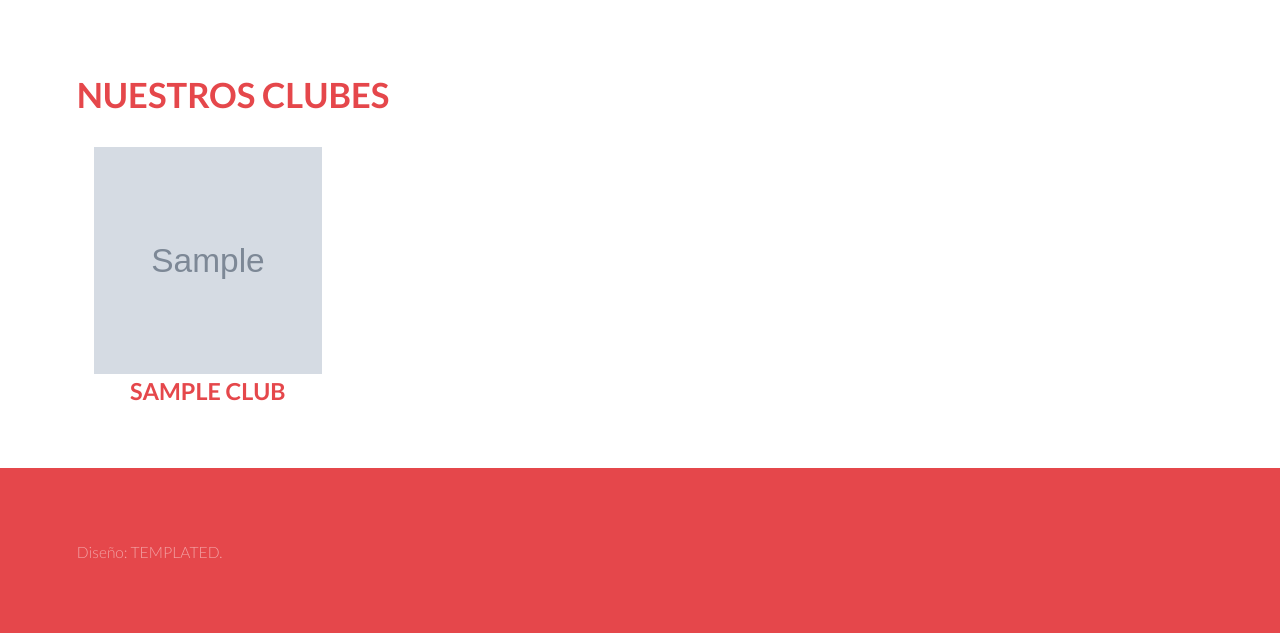
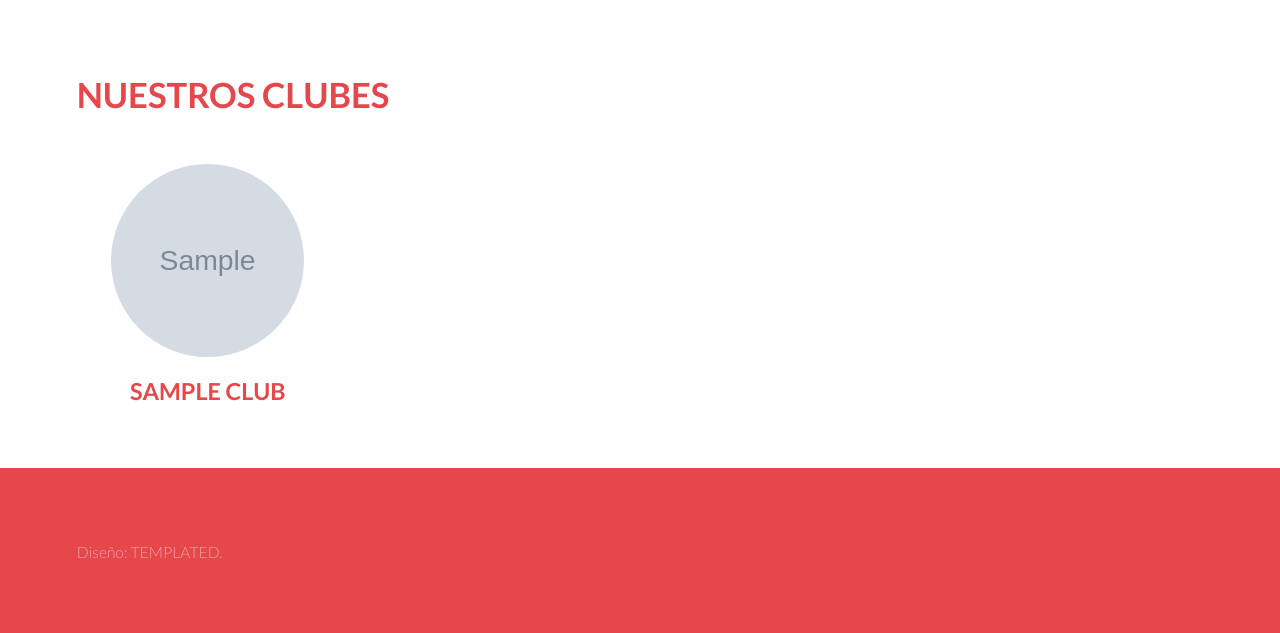
Before and after one commit to dafi-um/dafi-system, a Django app: page /clubs/ in a window 1280 px wide. Shown: the part 87-720 px from the top of the page. Run offline with Django 3.2, Linux system fonts and the light colour scheme; tables that the repository leaves empty hold one stand-in row (values such as "Sample post"); grey boxes marked "Sample" are stand-in pictures; parts of the project's set-up code (start-up, migrations or seed data) failed here and were passed over; some libraries are stand-ins or nearby versions.

Commit message:
Updated clubs list view class

```diff
--- a/clubs/templates/clubs/club_list.html
+++ b/clubs/templates/clubs/club_list.html
@@ -14,7 +14,9 @@
 
         <div class="3u 4u(small) 12u(xsmall)">
             <a href="{% url 'clubs:detail' club.slug %}">
-                <div class="img" style="background-image: url({{ club.get_image }});"></div>
+                <div class="img-container">
+                    <div class="img" style="background-image: url({{ club.get_image }});"></div>
+                </div>
 
                 <h3>{{ club.name }}</h3>
             </a>
--- a/clubs/views.py
+++ b/clubs/views.py
@@ -4,16 +4,22 @@ from django.urls import reverse, reverse_lazy
 from django.views.generic import DetailView, ListView
 from django.views.generic.edit import CreateView, DeleteView, UpdateView
 
+from meta.views import MetadataMixin
+
 from .forms import ClubMeetingForm
 from .models import Club, ClubMeeting
 
 
-class IndexView(ListView):
+class IndexView(MetadataMixin, ListView):
+    title = 'Los Clubes de DAFI'
+    description = 'Los Clubes de Estudiantes de la Delegación'
+    image = 'images/favicon.png'
+
     def get_queryset(self):
-        return Club.objects.all()
+        return Club.objects.order_by('name')
 
 
-class DetailView(DetailView):
+class DetailView(MetadataMixin, DetailView):
     model = Club
 
     def get_queryset(self):
@@ -22,8 +28,13 @@ class DetailView(DetailView):
     def get_context_data(self, **kwargs):
         context = super().get_context_data(**kwargs)
 
+        context['meta'] = self.get_object().as_meta(self.request)
+
         if self.request.user.is_authenticated:
-            context['is_manager'] = self.request.user.is_superuser or self.request.user in self.get_object().managers.all()
+            context['is_manager'] = (
+                self.request.user.is_superuser
+                or self.request.user in self.get_object().managers.all()
+            )
 
         return context
 
--- a/main/static/css/main.css
+++ b/main/static/css/main.css
@@ -4063,10 +4063,14 @@
 		margin: 1em;
 	}
 
+		.clubs .img-container {
+			padding: 1em;
+		}
+
 		.clubs .img {
 			width: 100%;
-			max-width: 100%;
 			padding-top: 100%;
+			border-radius: 100%;
 			background-position: center center;
 			background-size: 100% 100%;
 			background-repeat: no-repeat;
```
